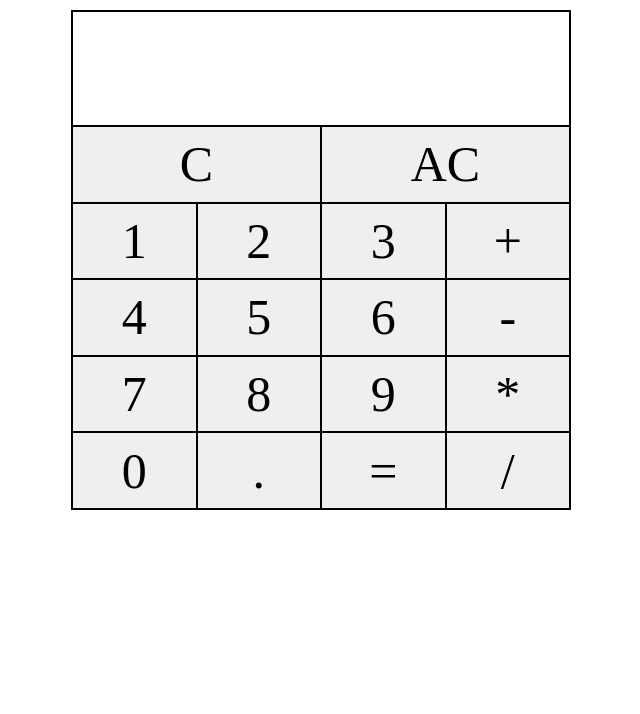
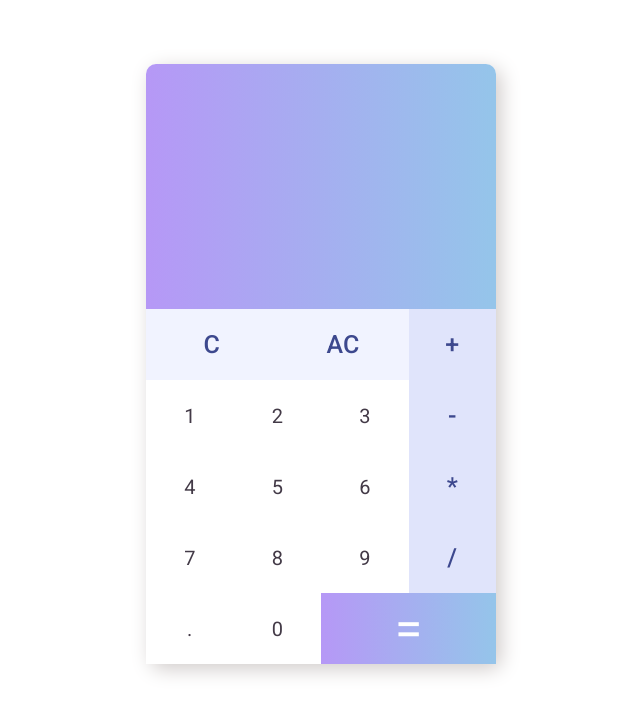
Before and after one commit to itsechi/calculator, a plain HTML site: page index.html in a window 1280 px wide. Shown: the whole page, without its empty margins (319-959 px from the left). Drawn offline with Linux system fonts and the light colour scheme.

Commit message:
Finish design

```diff
--- a/index.html
+++ b/index.html
@@ -12,28 +12,26 @@
   <div id="calculator">
     <div class="displaySmall"></div>
     <div class="display"></div>
-
-    <button class="clear">C</button>
-    <button class="allClear">AC</button>
-
+    <div class="topContainer">
+      <button class="clear">C</button>
+      <button class="allClear">AC</button>
+      <button class="operators" id="add">+</button>
+    </div>
     <button class="numbers" id="one">1</button>
     <button class="numbers" id="two">2</button>
     <button class="numbers" id="three">3</button>
-    <button class="operators" id="add">+</button>
+    <button class="operators" id="subtract">-</button>
     <button class="numbers" id="four">4</button>
     <button class="numbers" id="five">5</button>
     <button class="numbers" id="six">6</button>
-    <button class="operators" id="subtract">-</button>
+    <button class="operators" id="multiply">*</button>
     <button class="numbers" id="seven">7</button>
     <button class="numbers" id="eight">8</button>
     <button class="numbers" id="nine">9</button>
-    <button class="operators" id="multiply">*</button>
+    <button class="operators" id="divide">/</button>
+    <button class="point" id="point">.</button>
     <button class="numbers" id="zero">0</button>
-    <button class="point" id="point">.</button>
     <button class="equal" id="equal">=</button>
-    <button class="operators" id="divide">/</button>
-
-
   </div>
 </body>
 
--- a/script.js
+++ b/script.js
@@ -55,14 +55,13 @@ window.addEventListener('keydown', function (e) {
 // store user selected numbers
 function assignNumber(e) {
   if (operator !== '') {
-    if (b < 99999999999999 || b == '.') {
-      // input limit || makes it possible to enter . and then numbers
+    if (b < 99999999999 || b == '.') {
       b += e.target.textContent;
       displayDiv.textContent = b;
       if (b.includes('.')) pointBtn.removeEventListener('click', assignNumber);
     }
   } else {
-    if (a < 99999999999999 || a == '.') {
+    if (a < 99999999999 || a == '.') {
       a += e.target.textContent;
       displayDiv.textContent = a;
       if (a.includes('.')) pointBtn.removeEventListener('click', assignNumber);
--- a/styles.css
+++ b/styles.css
@@ -1,3 +1,5 @@
+@import url('https://fonts.googleapis.com/css2?family=Roboto:wght@400;500&display=swap');
+
 * {
   padding: 0;
   margin: 0;
@@ -5,44 +7,92 @@
 }
 
 #calculator {
+  font-family: 'Roboto', sans-serif;
   display: grid;
-  border: 1px solid black;
-  height: 500px;
-  width: 500px;
+  height: 600px;
+  width: 350px;
   grid-template-columns: repeat(4, 1fr);
   grid-template-rows: 0.5fr repeat(6, 1fr);
-  font-size: 50px;
-  text-align: center;
-  margin: 10px auto;
+  font-size: 20px;
+  text-align: right;
+  margin: 5% auto;
+  background: linear-gradient(90deg, hsla(259, 84%, 78%, 1) 0%, hsla(206, 67%, 75%, 1) 100%);
+  box-shadow: 5px 5px 20px #d0cbca;
+  border-radius: 10px;
+  color: white;
 }
 
-button {
-  border: 1px solid black;
-  font-size: inherit;
-  font-family: inherit;
-}
-
- .display {
+.display {
+  font-size: 45px;
   grid-column: 1 / 5;
-  border: 1px solid black;
   border-top: none;
-  word-wrap: break-word;
-
+  word-break: break-all;
+  padding-right: 10px;
+  padding-left: 10px;
+  display: flex;
+  align-items: flex-end;
+  justify-content: flex-end;
+  height: 200px;
+  overflow: hidden;
+  margin-bottom: 10px;
 }
 
 .displaySmall {
   grid-column: 1 / 5;
   text-align: right;
-  font-size: 2rem;
-  padding-right: 5px;
-  border: 1px solid black;
+  font-size: 20px;
+  padding-right: 10px;
+  padding-left: 10px;
   border-bottom: none;
+  word-wrap: break-word;
+  margin-top: 5px;
 }
 
-.clear {
-  grid-column: 1 / 3;
+.clear,
+.allClear {
+  background-color: #f1f3ff;
+  color: #3D488E;
+  font-size: 25px;
+  font-weight: 500;
 }
 
-.allClear {
+.clear:hover,
+.allClear:hover {
+  background-color: #dce1ff;
+}
+
+.topContainer {
+  display: grid;
+  grid-template-columns: repeat(2, 1fr) 25%;
+  grid-column: 1 / 5;
+}
+
+.operators {
+  background-color: #e0e4fb;
+  font-size: 25px;
+  color: #3D488E;
+  font-weight: 500;
+}
+
+.operators:hover {
+  background-color: #c3cbf7;
+}
+
+.equal {
   grid-column: 3 / 5;
+  background: linear-gradient(90deg, hsla(259, 84%, 78%, 1) 0%, hsla(206, 67%, 75%, 1) 100%);
+  color: white;
+  font-size: 50px;
 }
+
+button {
+  font-size: inherit;
+  font-family: inherit;
+  border: none;
+  background-color: white;
+  color: #433a47;
+}
+
+button:hover {
+  background-color: #dde2fe;
+}
```
